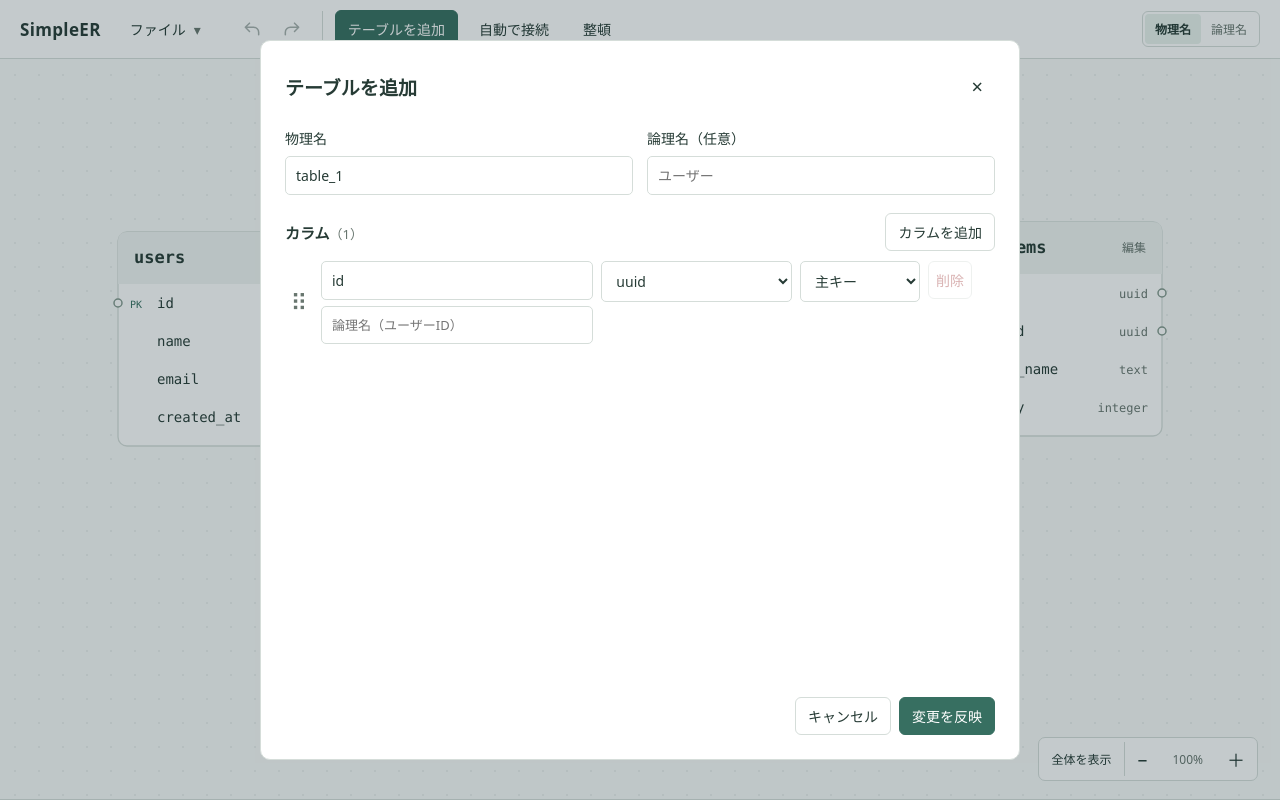
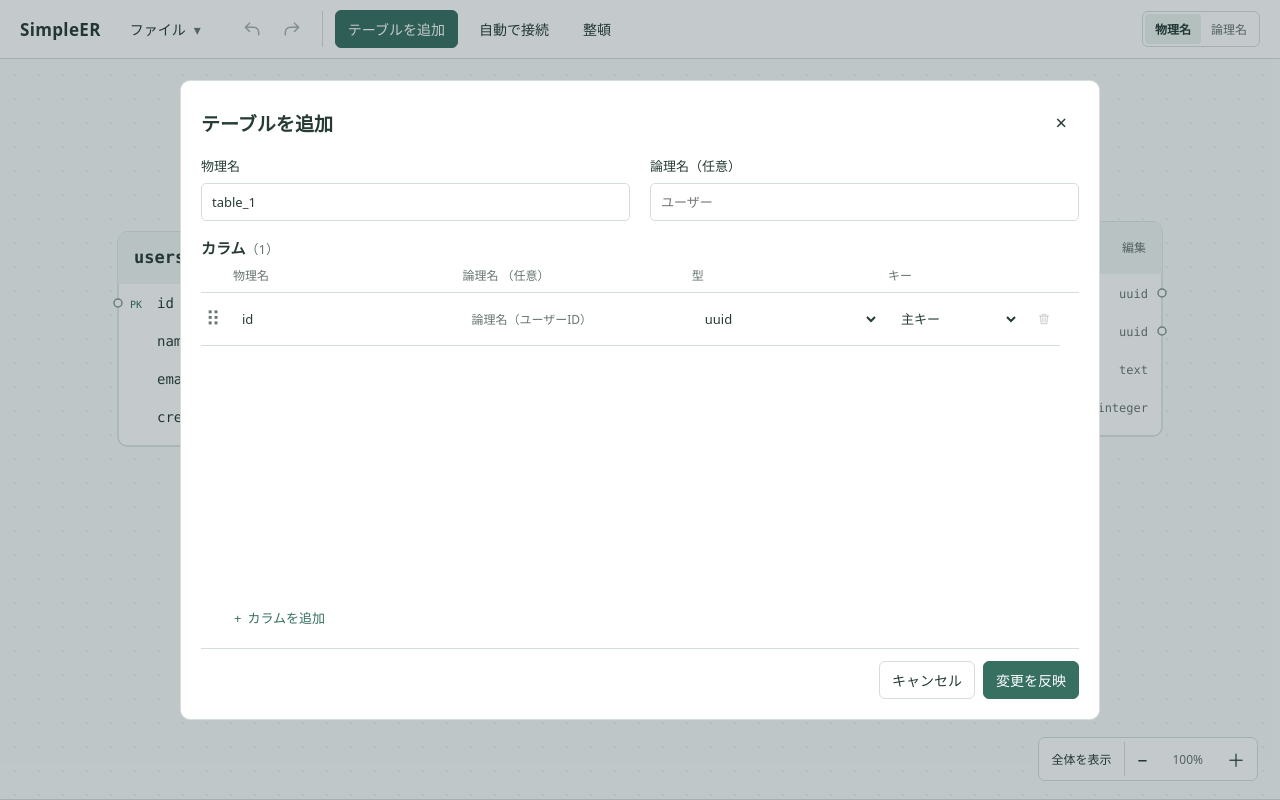
Before and after one commit to nibuno/simple-er, a React (Vite) app: page / in a window 1280 px wide. Both pictures are taken after a click on the button "テーブルを追加". Built offline with nearby package versions, Linux system fonts and the light colour scheme.

Commit message:
Improve trackpad navigation and table editor layout

```diff
--- a/src/DiagramCanvas.tsx
+++ b/src/DiagramCanvas.tsx
@@ -107,6 +107,91 @@ export function DiagramCanvas(p: Props) {
   useEffect(() => {
     if (p.fitRequest) fit();
   }, [p.fitRequest]);
+  useEffect(() => {
+    const canvas = svg.current!;
+    let gestureScale: number | null = null;
+    function zoomAt(factor: number, clientX: number, clientY: number) {
+      const size = viewport();
+      const rect = canvas.getBoundingClientRect();
+      const fx = (clientX - rect.left) / (rect.width || size.w);
+      const fy = (clientY - rect.top) / (rect.height || size.h);
+      setView((current) => {
+        const percent = Math.max(25, Math.min(400, current.zoom * factor));
+        const w = (size.w * 100) / percent;
+        const h = (size.h * 100) / percent;
+        return {
+          x: current.x + (current.w - w) * fx,
+          y: current.y + (current.h - h) * fy,
+          w,
+          h,
+          zoom: percent,
+        };
+      });
+    }
+    const wheel = (event: WheelEvent) => {
+      if (event.metaKey && !event.ctrlKey) return;
+      event.preventDefault();
+      // Avoid changing the coordinate system during a table/connection drag.
+      if (drag.current || gestureScale !== null) return;
+      const size = viewport();
+      const unitX =
+        event.deltaMode === 2 ? size.w : event.deltaMode === 1 ? 16 : 1;
+      const unitY =
+        event.deltaMode === 2 ? size.h : event.deltaMode === 1 ? 16 : 1;
+      const dx = event.deltaX * unitX;
+      const dy = event.deltaY * unitY;
+      // Trackpad pinch is delivered as Ctrl+wheel in Chromium and Firefox.
+      if (event.ctrlKey) {
+        zoomAt(Math.exp(-dy * 0.01), event.clientX, event.clientY);
+        return;
+      }
+      setView((current) => ({
+        ...current,
+        x: current.x + (dx * current.w) / size.w,
+        y: current.y + (dy * current.h) / size.h,
+      }));
+    };
+    // WebKit also exposes native gesture events with cumulative scale.
+    type CanvasGesture = Event & {
+      scale?: number;
+      clientX?: number;
+      clientY?: number;
+    };
+    const gestureStart = (event: CanvasGesture) => {
+      event.preventDefault();
+      gestureScale = event.scale && event.scale > 0 ? event.scale : 1;
+    };
+    const gestureChange = (event: CanvasGesture) => {
+      if (gestureScale === null) return;
+      event.preventDefault();
+      const scale = event.scale;
+      if (!scale || !Number.isFinite(scale) || scale <= 0) return;
+      const factor = scale / gestureScale;
+      gestureScale = scale;
+      if (drag.current) return;
+      const rect = canvas.getBoundingClientRect();
+      zoomAt(
+        factor,
+        event.clientX ?? rect.left + viewport().w / 2,
+        event.clientY ?? rect.top + viewport().h / 2,
+      );
+    };
+    const gestureEnd = (event: Event) => {
+      if (gestureScale === null) return;
+      event.preventDefault();
+      gestureScale = null;
+    };
+    canvas.addEventListener("wheel", wheel, { passive: false });
+    canvas.addEventListener("gesturestart", gestureStart, { passive: false });
+    canvas.addEventListener("gesturechange", gestureChange, { passive: false });
+    canvas.addEventListener("gestureend", gestureEnd, { passive: false });
+    return () => {
+      canvas.removeEventListener("wheel", wheel);
+      canvas.removeEventListener("gesturestart", gestureStart);
+      canvas.removeEventListener("gesturechange", gestureChange);
+      canvas.removeEventListener("gestureend", gestureEnd);
+    };
+  }, []);
   function point(e: PointerEvent): Point {
     const matrix = svg.current!.getScreenCTM();
     return new DOMPoint(e.clientX, e.clientY).matrixTransform(
--- a/src/Dialogs.tsx
+++ b/src/Dialogs.tsx
@@ -1,4 +1,4 @@
-import { useEffect, useRef, useState } from "react";
+import { useEffect, useLayoutEffect, useRef, useState } from "react";
 import type { ReactNode } from "react";
 import type { Column, Diagram, Key, Table } from "./types.ts";
 import { editTable, inferConnections, makeEdge, uid } from "./model.ts";
@@ -149,6 +149,7 @@ export function TableEditor({
 }) {
   const [draft, setDraft] = useState(() => structuredClone(initial)),
     [error, setError] = useState("");
+  const addedColumn = useRef<string | null>(null);
   const list = useRef<HTMLDivElement>(null),
     frame = useRef(0);
   const [dragging, setDragging] = useState<string | null>(null),
@@ -160,6 +161,19 @@ export function TableEditor({
   } | null>(null);
   const creating = !state.tables.some((t) => t.id === draft.id);
   useEffect(() => () => cancelAnimationFrame(frame.current), []);
+  useLayoutEffect(() => {
+    const id = addedColumn.current;
+    if (!id || !list.current) return;
+    const input = list.current.querySelector<HTMLInputElement>(
+      `[data-column="${CSS.escape(id)}"] input`,
+    );
+    if (!input) return;
+    addedColumn.current = null;
+    // Scroll only the list, keeping the dialog and action buttons in place.
+    list.current.scrollTop = list.current.scrollHeight;
+    input.focus({ preventScroll: true });
+    input.select();
+  }, [draft.columns]);
   function column(
     index: number,
     patch: Partial<Record<0 | 1 | 2 | 4, string>>,
@@ -280,23 +294,16 @@ export function TableEditor({
               （{draft.columns.length}）
             </span>
           </h3>
-          <button
-            type="button"
-            disabled={draft.columns.length >= 60}
-            onClick={() => {
-              let i = 1;
-              while (draft.columns.some((c) => c[0] === `column_${i}`)) i++;
-              setDraft({
-                ...draft,
-                columns: [
-                  ...draft.columns,
-                  [`column_${i}`, "text", "", uid(), ""],
-                ],
-              });
-            }}
-          >
-            カラムを追加
-          </button>
+        </div>
+        <div className="column-labels" aria-hidden="true">
+          <span />
+          <span>物理名</span>
+          <span>
+            論理名 <small>（任意）</small>
+          </span>
+          <span>型</span>
+          <span>キー</span>
+          <span />
         </div>
         <div id="column-editor" ref={list}>
           {draft.columns.map((c, i) => {
@@ -389,7 +396,8 @@ export function TableEditor({
                 <div className="row-actions">
                   <button
                     type="button"
-                    className="danger"
+                    className="delete-column"
+                    title="カラムを削除"
                     aria-label={`カラム${i + 1}を削除`}
                     disabled={draft.columns.length === 1}
                     onClick={() =>
@@ -401,13 +409,45 @@ export function TableEditor({
                       })
                     }
                   >
-                    削除
+                    <svg
+                      viewBox="0 0 24 24"
+                      aria-hidden="true"
+                      focusable="false"
+                      width="16"
+                      height="16"
+                    >
+                      <path
+                        d="M4 7h16M9 7V4h6v3M6 7l1 13h10l1-13M10 10v7M14 10v7"
+                        fill="none"
+                        stroke="currentColor"
+                        strokeWidth="1.5"
+                        strokeLinecap="round"
+                        strokeLinejoin="round"
+                      />
+                    </svg>
                   </button>
                 </div>
               </div>
             );
           })}
         </div>
+        <button
+          type="button"
+          className="add-column"
+          disabled={draft.columns.length >= 60}
+          onClick={() => {
+            let i = 1;
+            while (draft.columns.some((c) => c[0] === `column_${i}`)) i++;
+            const id = uid();
+            addedColumn.current = id;
+            setDraft({
+              ...draft,
+              columns: [...draft.columns, [`column_${i}`, "text", "", id, ""]],
+            });
+          }}
+        >
+          カラムを追加
+        </button>
         <p className="error" role="alert">
           {error}
         </p>
--- a/src/style.css
+++ b/src/style.css
@@ -900,3 +900,196 @@ main {
     padding: 6px;
   }
 }
+
+/* Table editing: one aligned row per column, with a bounded scrolling list. */
+#table-editor {
+  --column-grid: 24px minmax(120px, 1fr) minmax(120px, 1fr)
+    minmax(125px, 0.85fr) 132px 32px;
+  width: 920px;
+  height: min(640px, calc(100dvh - 32px));
+  padding: 20px;
+  max-height: calc(100dvh - 32px);
+}
+#table-form {
+  height: 100%;
+  max-height: none;
+}
+#table-form > .dialog-heading {
+  margin-bottom: 12px;
+}
+#table-form .table-names {
+  gap: 20px;
+}
+#table-form .table-names .field {
+  font-size: 13px;
+  margin-bottom: 16px;
+}
+#table-form > .column-heading {
+  margin-bottom: 8px;
+}
+#table-form > .column-labels {
+  display: grid;
+  grid-template-columns: var(--column-grid);
+  gap: 8px;
+  padding: 0 4px 8px 0;
+  color: var(--muted);
+  font-size: 12px;
+  flex-shrink: 0;
+  overflow-y: hidden;
+  scrollbar-gutter: stable;
+}
+.column-labels small {
+  font: inherit;
+}
+#column-editor {
+  flex: 1 1 0;
+  padding: 0 4px 0 0;
+  min-height: 0;
+  border-top: 1px solid var(--border);
+}
+#table-editor .column-edit-row {
+  grid-template-columns: var(--column-grid);
+  gap: 8px;
+  margin: 0;
+  padding: 8px 0;
+  border-bottom: 1px solid var(--border);
+  align-items: start;
+}
+#table-editor .column-names {
+  display: contents;
+}
+#table-editor .column-edit-row input,
+#table-editor .column-edit-row select {
+  height: 36px;
+  padding: 6px 8px;
+  font-size: 13px;
+  border-color: transparent;
+  background: transparent;
+}
+#table-editor .column-edit-row input:hover,
+#table-editor .column-edit-row select:hover {
+  border-color: var(--border);
+}
+#table-editor .column-edit-row input:focus,
+#table-editor .column-edit-row select:focus {
+  background: var(--surface);
+  border-color: var(--border);
+}
+#table-editor .column-edit-row input::placeholder {
+  color: var(--muted);
+  font-size: 12px;
+}
+#table-editor .reorder-handle {
+  align-self: start;
+  height: 36px;
+  font-size: 20px;
+  padding: 6px 2px;
+}
+#table-editor .delete-column {
+  display: inline-flex;
+  align-items: center;
+  justify-content: center;
+  width: 32px;
+  height: 36px;
+  padding: 8px;
+  border-color: transparent;
+  color: var(--muted);
+}
+#table-editor .delete-column:hover:not(:disabled) {
+  color: var(--danger);
+}
+#table-editor .delete-column svg {
+  width: 16px;
+  height: 16px;
+}
+#table-editor .row-actions {
+  gap: 0;
+}
+#table-form > .add-column {
+  align-self: flex-start;
+  flex-shrink: 0;
+  margin: 8px 0 0 24px;
+  padding: 8px;
+  border-color: transparent;
+  color: var(--accent);
+  font-size: 13px;
+}
+.add-column::before {
+  content: "+";
+  margin-right: 6px;
+}
+#table-form > .dialog-actions {
+  flex-shrink: 0;
+  margin-top: 12px;
+  padding-top: 12px;
+  border-top: 1px solid var(--border);
+}
+#table-form > .dialog-actions > .danger {
+  border-color: transparent;
+  font-size: 13px;
+}
+#table-editor .drop-before::before {
+  top: 0;
+}
+#table-editor .drop-after::after {
+  bottom: 0;
+}
+@media (max-width: 760px) {
+  #table-editor {
+    --column-grid: 24px minmax(90px, 1fr) minmax(105px, 0.85fr) 32px;
+    padding: 16px;
+  }
+  #table-form {
+    max-height: none;
+  }
+  #table-form .table-names {
+    gap: 12px;
+  }
+  #table-form > .column-labels {
+    display: none;
+  }
+  #table-editor .column-names {
+    display: flex;
+    grid-column: 2;
+    grid-row: 1 / 3;
+    gap: 4px;
+  }
+  #table-editor .column-type-control {
+    grid-column: 3;
+    grid-row: 1;
+  }
+  #table-editor .column-edit-row > select {
+    grid-column: 3;
+    grid-row: 2;
+  }
+  #table-editor .reorder-handle {
+    grid-column: 1;
+    grid-row: 1 / 3;
+    align-self: center;
+  }
+  #table-editor .row-actions {
+    grid-column: 4;
+    grid-row: 1 / 3;
+    align-self: center;
+  }
+  #table-editor .column-edit-row {
+    gap: 4px;
+  }
+  #table-form > .dialog-actions {
+    gap: 6px;
+  }
+  #table-form > .dialog-actions > .danger {
+    padding: 8px 0;
+  }
+}
+@media (max-width: 380px) {
+  #table-editor {
+    padding: 12px;
+  }
+  #table-form {
+    max-height: none;
+  }
+  #table-form > .dialog-actions > .danger {
+    font-size: 11px;
+  }
+}
```
Also changed, not shown: 7 other files (tests, documents, lock files or other folders).
